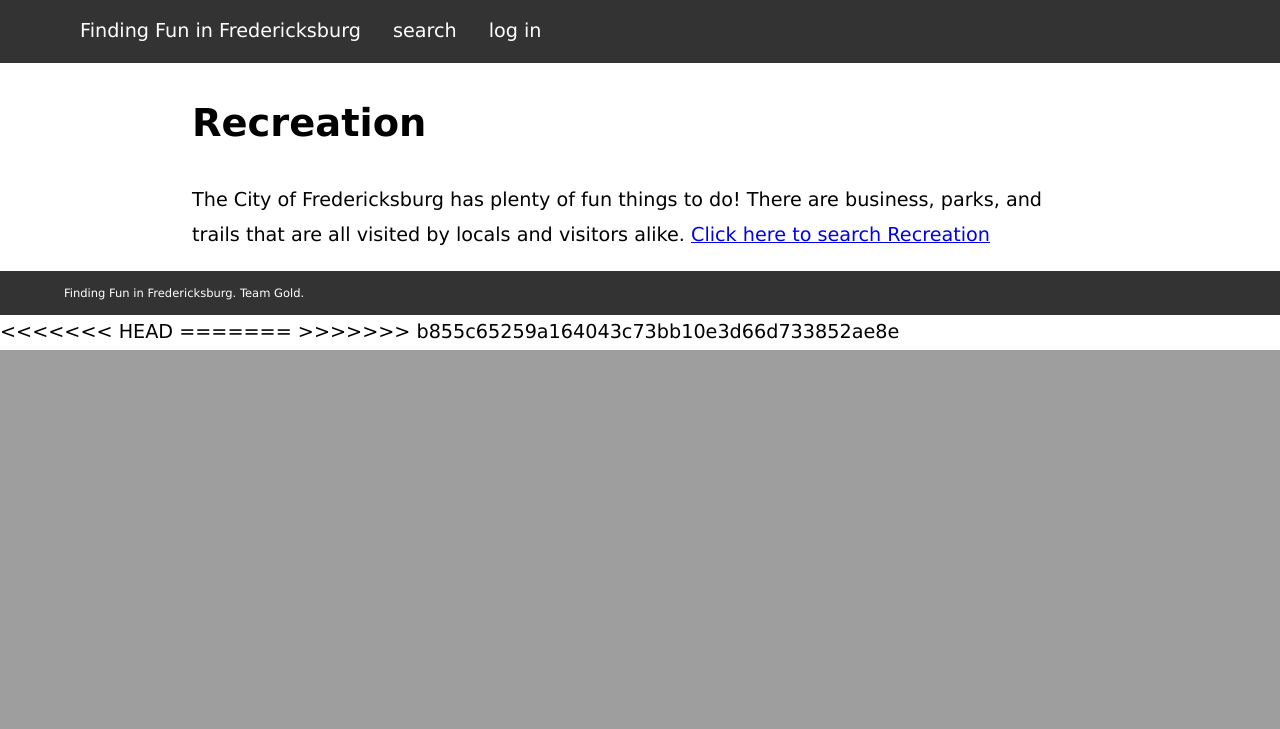
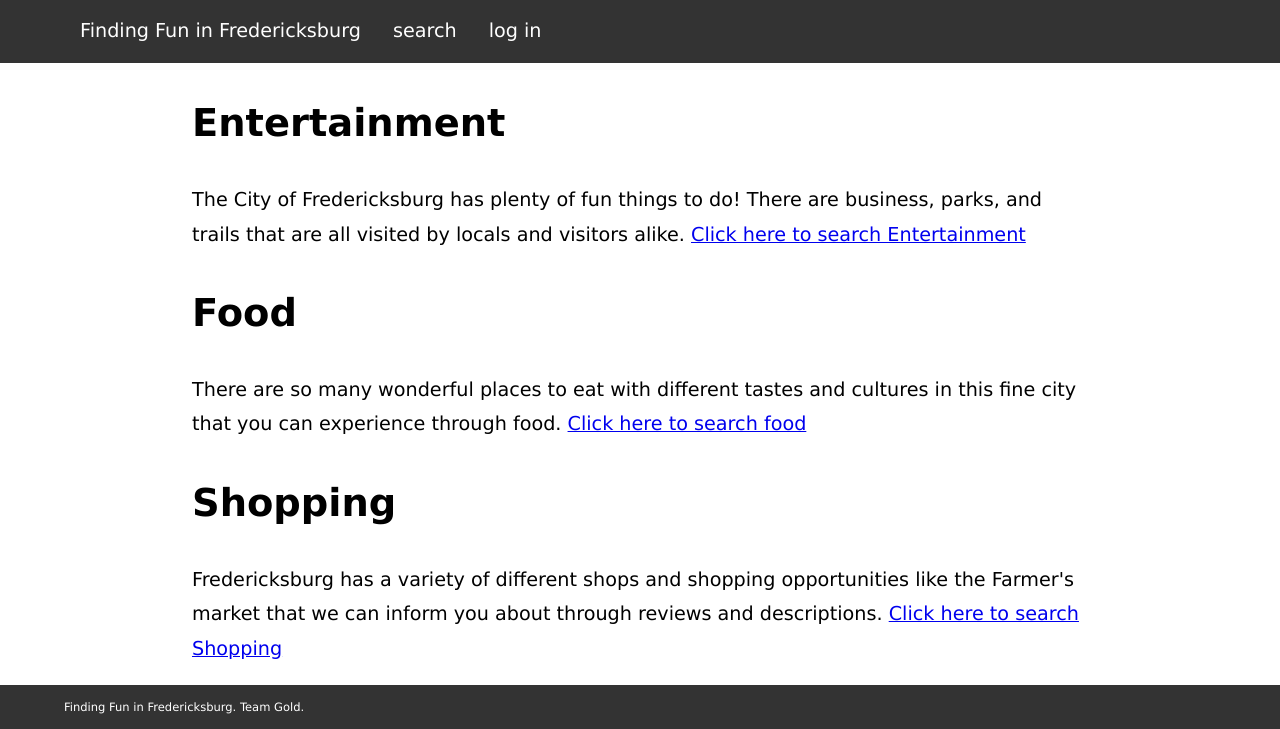
Before and after one commit to s-sandra/finding-fun-fredericksburg, a PHP site: page / in a window 1280 px wide. Shown: the part 560-1289 px from the top of the page. Before the commit the page ends 910 px from the top, so only its background shows below. Run offline with PHP 8.4, Linux system fonts and the light colour scheme.

Commit message:
Finished homepage

```diff
--- a/index.php
+++ b/index.php
@@ -5,12 +5,30 @@
 ?>
 
 <body>
-    <h1> Recreation </h1>
+    <h1> Entertainment </h1>
     <p>
         The City of Fredericksburg has plenty of fun things to do! There are business, parks,
         and trails that are all visited by locals and visitors alike.
 
-        <a href="http://cs.umw.edu/~swills/finding-fun-fredericksburg/search.php"> Click here to search Recreation </a>
+        <a href="http://cs.umw.edu/~swills/finding-fun-fredericksburg/search.php"> Click here to search Entertainment </a>
+
+    </p>
+
+    <h1> Food </h1>
+    <p>
+        There are so many wonderful places to eat with different tastes and cultures in this fine
+        city that you can experience through food.
+
+        <a href="http://cs.umw.edu/~swills/finding-fun-fredericksburg/search.php"> Click here to search food </a>
+
+    </p>
+
+    <h1> Shopping </h1>
+    <p>
+        Fredericksburg has a variety of different shops and shopping opportunities like the Farmer's market
+        that we can inform you about through reviews and descriptions.
+
+        <a href="http://cs.umw.edu/~swills/finding-fun-fredericksburg/search.php"> Click here to search Shopping </a>
 
     </p>
 
@@ -19,7 +37,3 @@
 <?php
     include("footer.php");
 ?>
-<<<<<<< HEAD
-=======
-
->>>>>>> b855c65259a164043c73bb10e3d66d733852ae8e
```
